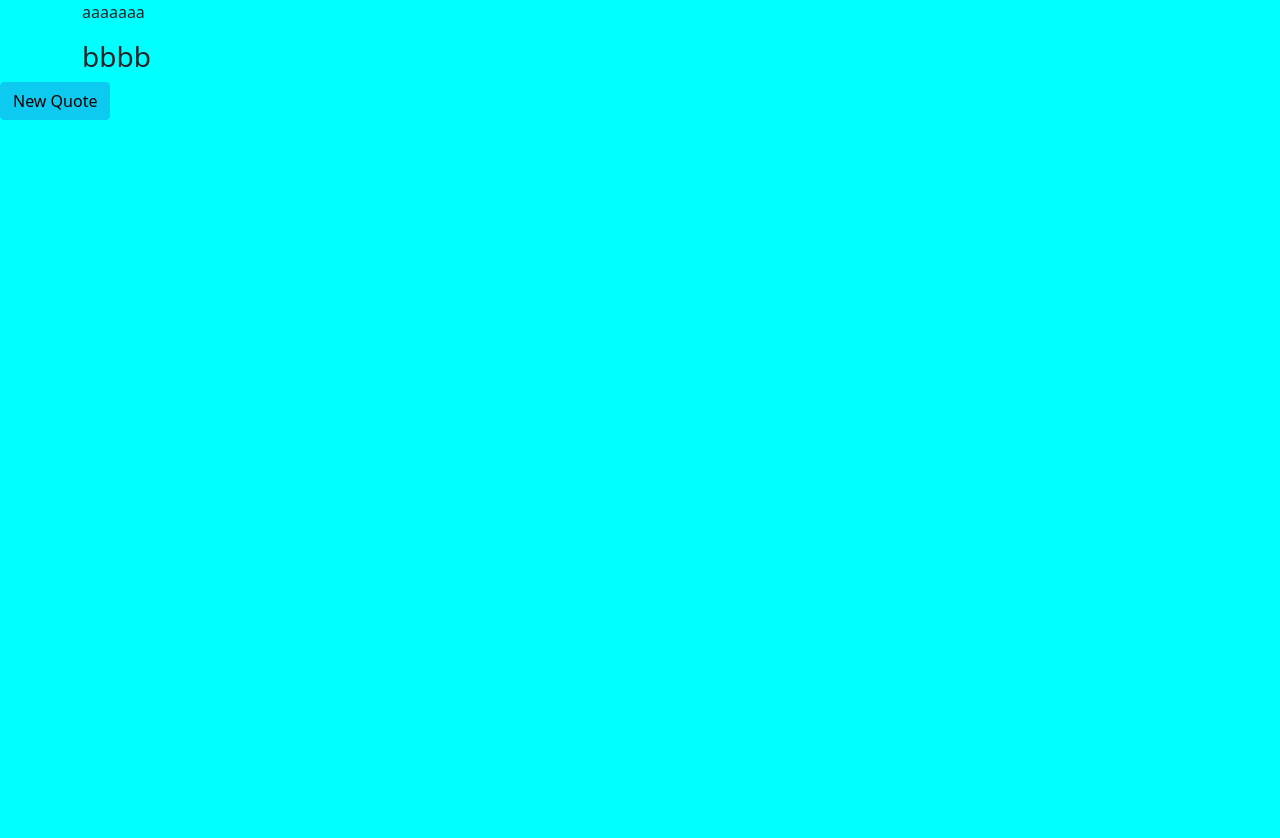
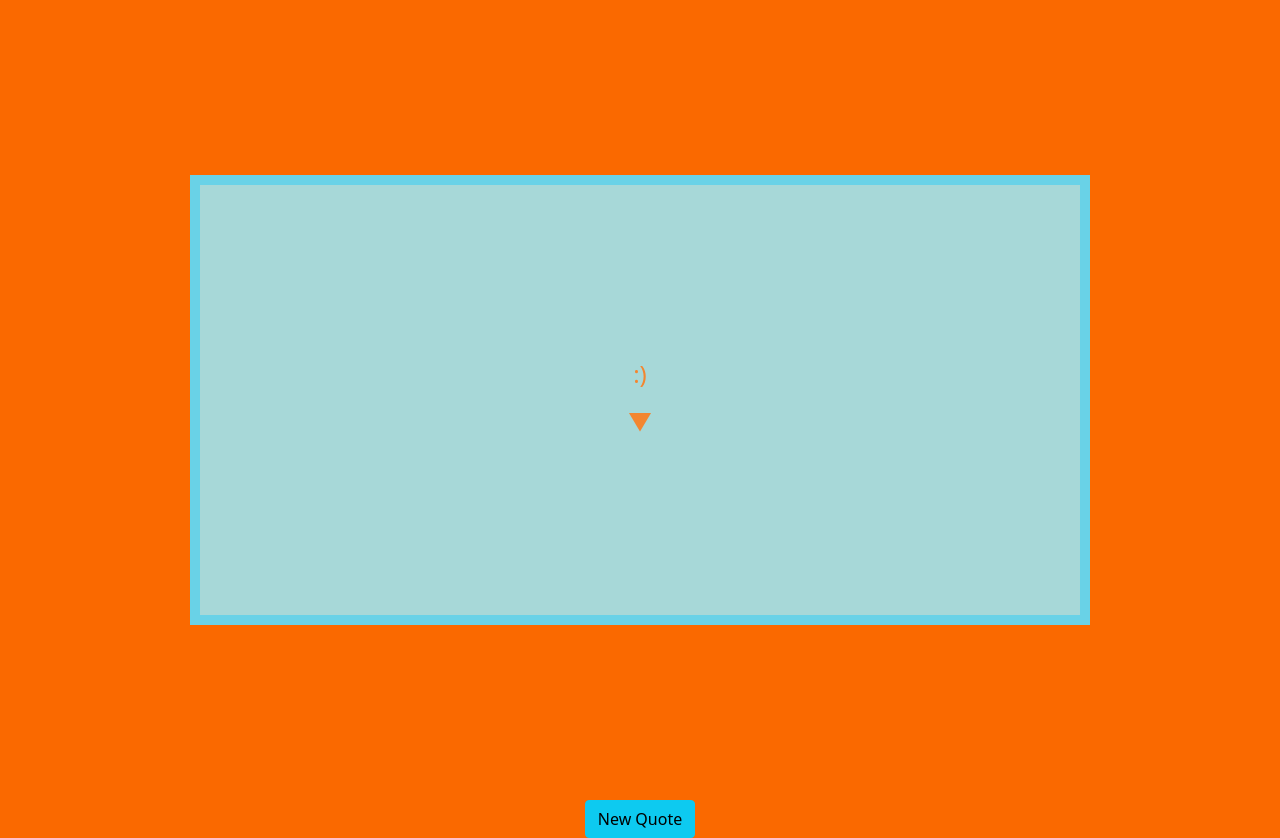
Before and after one commit to gabriel-42/WebPagesPractice, a plain HTML site: page quotes/index.html in a window 1280 px wide. Before the commit the page ends 800 px from the top, so only its background shows below. Drawn offline with nearby package versions, Linux system fonts and the light colour scheme.

Commit message:
css changes

```diff
--- a/quotes/index.html
+++ b/quotes/index.html
@@ -5,23 +5,24 @@
     <meta http-equiv="X-UA-Compatible" content="IE=edge" />
     <meta name="viewport" content="width=device-width, initial-scale=1.0" />
     <title>Quote Generator</title>
-    <link rel="stylesheet" href="style.css" />
     <link
       rel="stylesheet"
       href="https://cdn.jsdelivr.net/npm/bootstrap@5.1.3/dist/css/bootstrap.min.css"
     />
+    <link rel="stylesheet" href="style.css" />
   </head>
   <body>
     <div class="container">
       <div class="Quotes">
-        <p id="theQuote">aaaaaaa</p>
-        <h3 id="author">bbbb</h3>
+        <p id="theQuote">:)</p>
+        <h3 id="author">▼</h3>
       </div>
     </div>
-    <div>
+    <div style="text-align: center">
       <button oncick="generateQuote()" type="button" class="btn btn-info">
         New Quote
       </button>
     </div>
+    <script src="script.js"></script>
   </body>
 </html>
--- a/quotes/script.js
+++ b/quotes/script.js
@@ -0,0 +1,12 @@
+function generateQuote() {
+  let quotes = {
+    ' - Nelson Mandela': `"The greatest glory in living lies not in never falling, but in rising every time we fall."`,
+    ' - Steve Jobs': `"Your time is limited, so don't waste it living someone else's life."`,
+    ' - Oprah Winfrey': `"If you look at what you have in life, you'll always have more. If you look at what you don't have in life, you'll never have enough."`
+  }
+  let authors = Object.keys(quotes)
+  let author = authors[Math.floor(Math.random() * authors.length)]
+  let quote = quotes[author]
+  document.getElementById('theQuote').innerHTML = quote
+  document.getElementById('author').innerHTML = author
+}
--- a/quotes/style.css
+++ b/quotes/style.css
@@ -1,3 +1,26 @@
 body {
-  background: cyan !important;
+  background: #fa6900;
 }
+.container {
+  width: 95%;
+  height: 100vh;
+  display: flex;
+  text-align: center;
+}
+.Quotes {
+  border: 10px solid #69d2e7;
+  width: 900px;
+  height: 450px;
+  margin: auto;
+  display: flex;
+  flex-direction: column;
+  justify-content: center;
+  align-items: center;
+  padding: 0 50px;
+  color: #f38630;
+  background-color: #a7d8d8;
+}
+#theQuote,
+#author {
+  font-size: 1.5rem;
+}
```
Also changed, not shown: hex-colors/index.html (+1 -1 lines).
